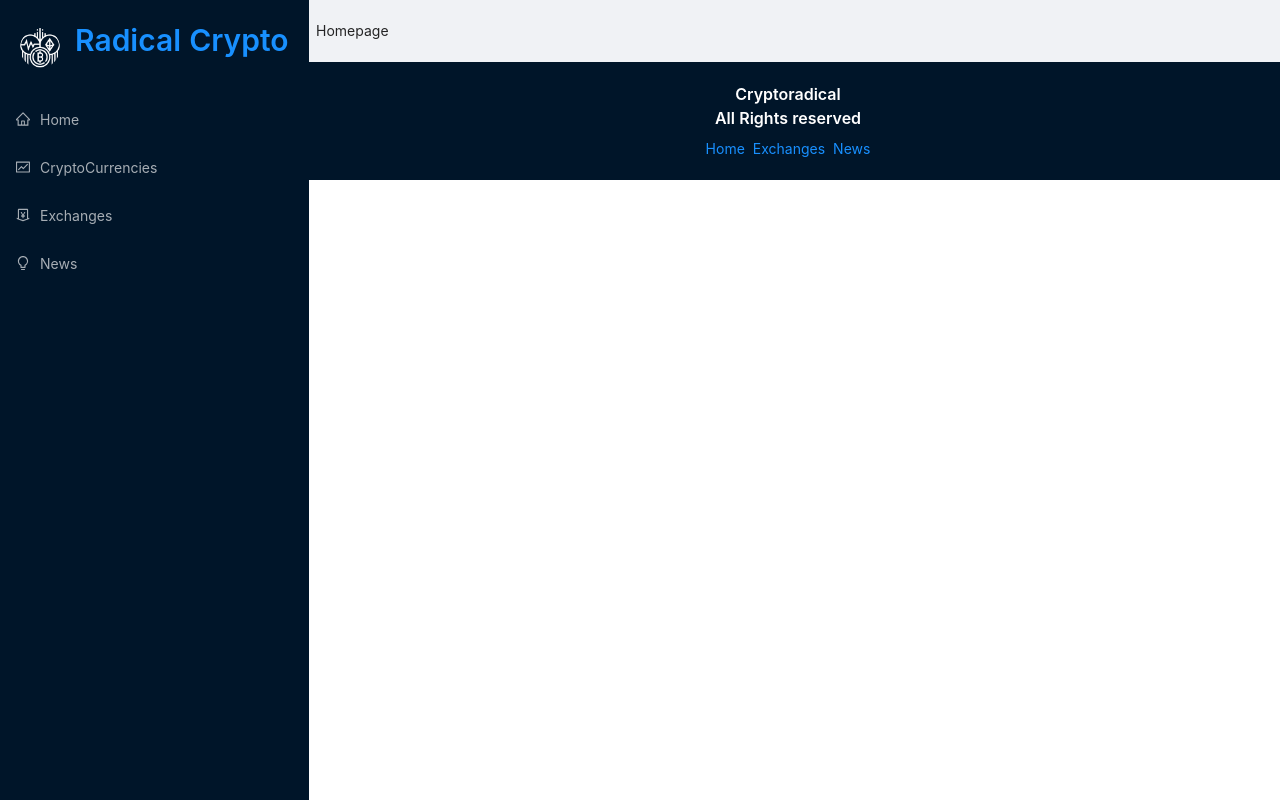
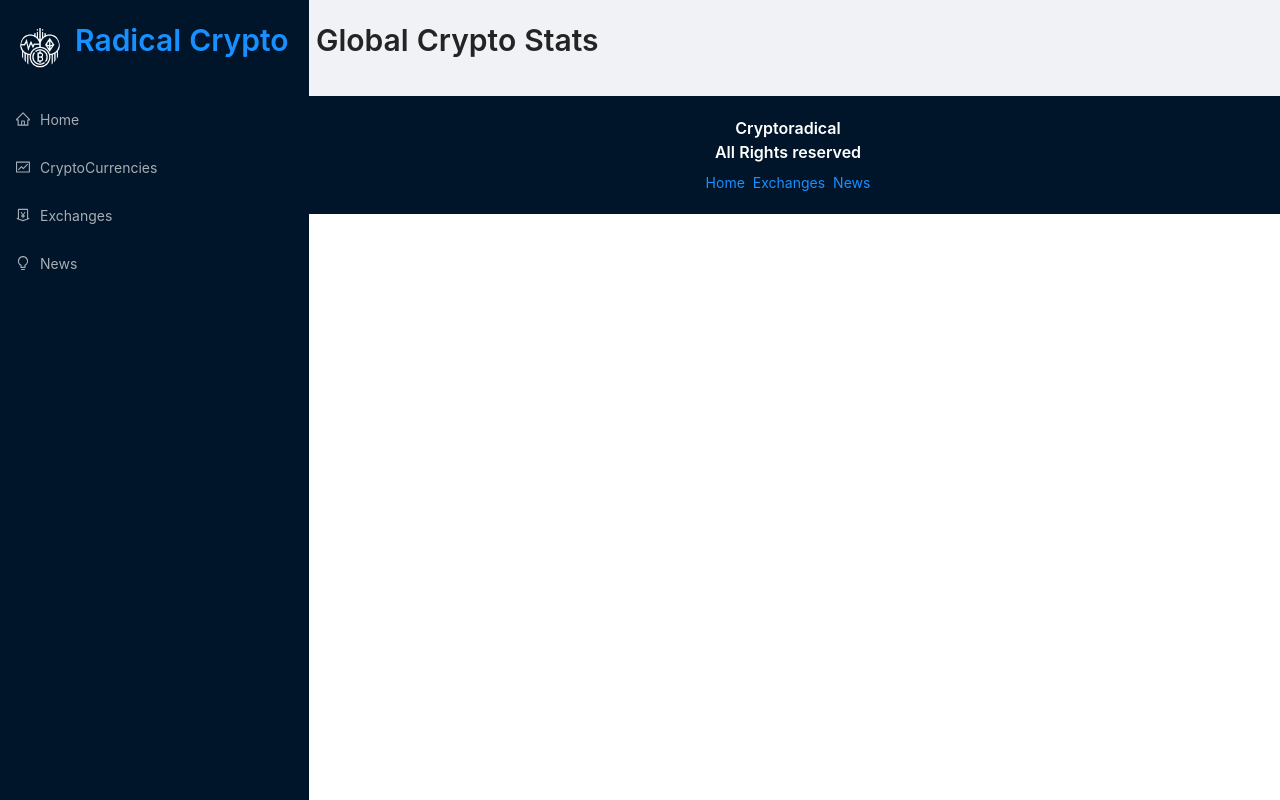
Before and after one commit to tnyandoro/cryptoapp, a React (Create React App) app: page / in a window 1280 px wide. Built offline with nearby package versions, Linux system fonts and the light colour scheme.

Commit message:
Add title and destructure it

```diff
--- a/src/components/Homepage.jsx
+++ b/src/components/Homepage.jsx
@@ -1,12 +1,17 @@
 import React from 'react';
 import millify from 'millify';
-import { Typography, Row, Col, Statistic } from 'antd';
+import {
+  Typography, Row, Col, Statistic,
+} from 'antd';
 import { Link } from 'react-router-dom';
 
+const { Title } = Typography;
 const Homepage = () => (
-  <div>
-    Homepage
-  </div>
+  <>
+    <Title level={2} className="heading">
+      Global Crypto Stats
+    </Title>
+  </>
 );
 
 export default Homepage;
```
